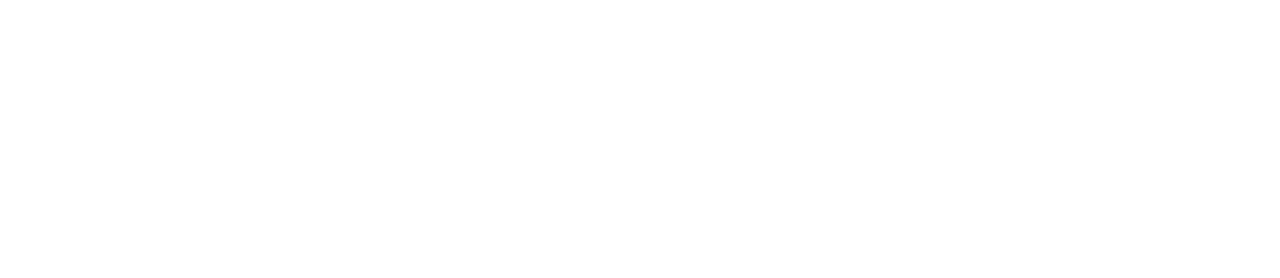
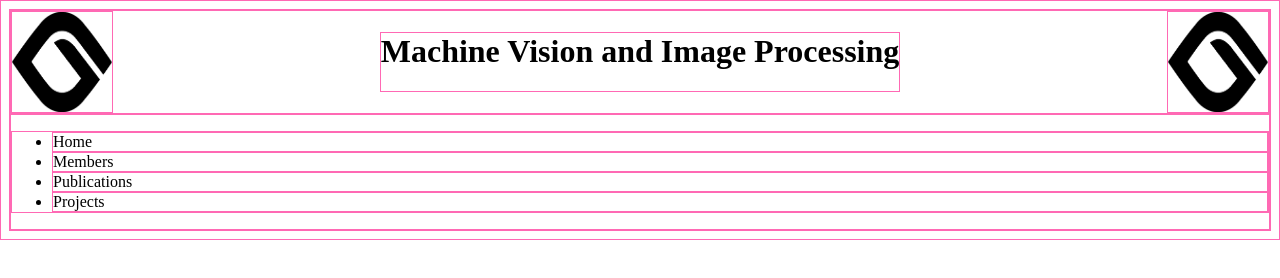
Before and after one commit to Salehbigdeli/MVMIP, a plain HTML site: page index.html in a window 1280 px wide. Drawn offline with Linux system fonts and the light colour scheme.

Commit message:
First look

```diff
--- /dev/null
+++ b/css/main.css
@@ -0,0 +1,11 @@
+* {
+    border: 1px solid hotpink;
+}
+header {
+    display: flex;
+    justify-content: space-between;
+}
+img {
+    width: 100px;
+    height: 100px;
+}
--- a/index.html
+++ b/index.html
@@ -4,9 +4,22 @@
     <meta charset="UTF-8">
     <meta name="viewport" content="width=device-width, initial-scale=1.0">
     <meta http-equiv="X-UA-Compatible" content="ie=edge">
-    <title>Document</title>
+    <title>MVMIP</title>
+    <link rel="stylesheet" href="css/main.css">
 </head>
 <body>
-
+    <header>
+        <img src="imgs/vlogo.png" alt="group logo image">
+        <h1>Machine Vision and Image Processing</h1>
+        <img src="imgs/ulogo.png" alt="university logo image">
+    </header>
+    <nav>
+        <ul>
+            <li>Home</li>
+            <li>Members</li>
+            <li>Publications</li>
+            <li>Projects</li>
+        </ul>
+    </nav>
 </body>
 </html>
```
Also changed, not shown: imgs/ulogo.png (added), imgs/vlogo.png (added).
